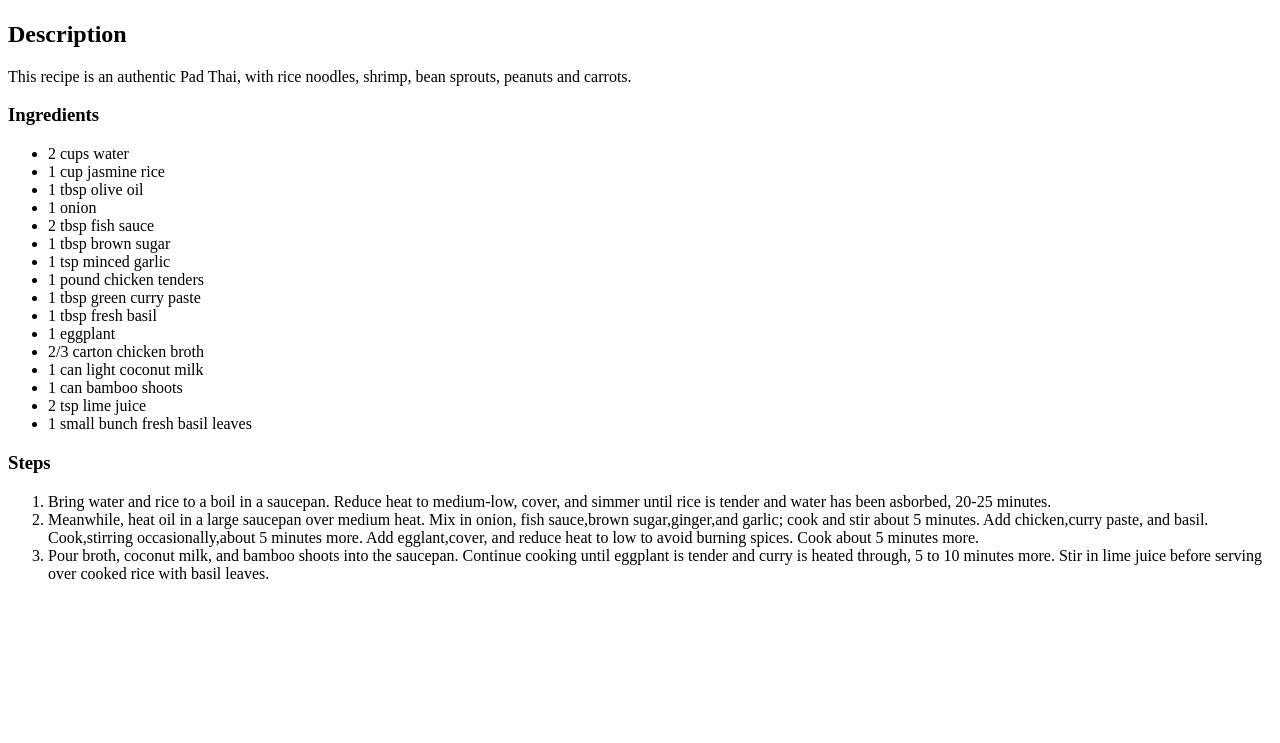
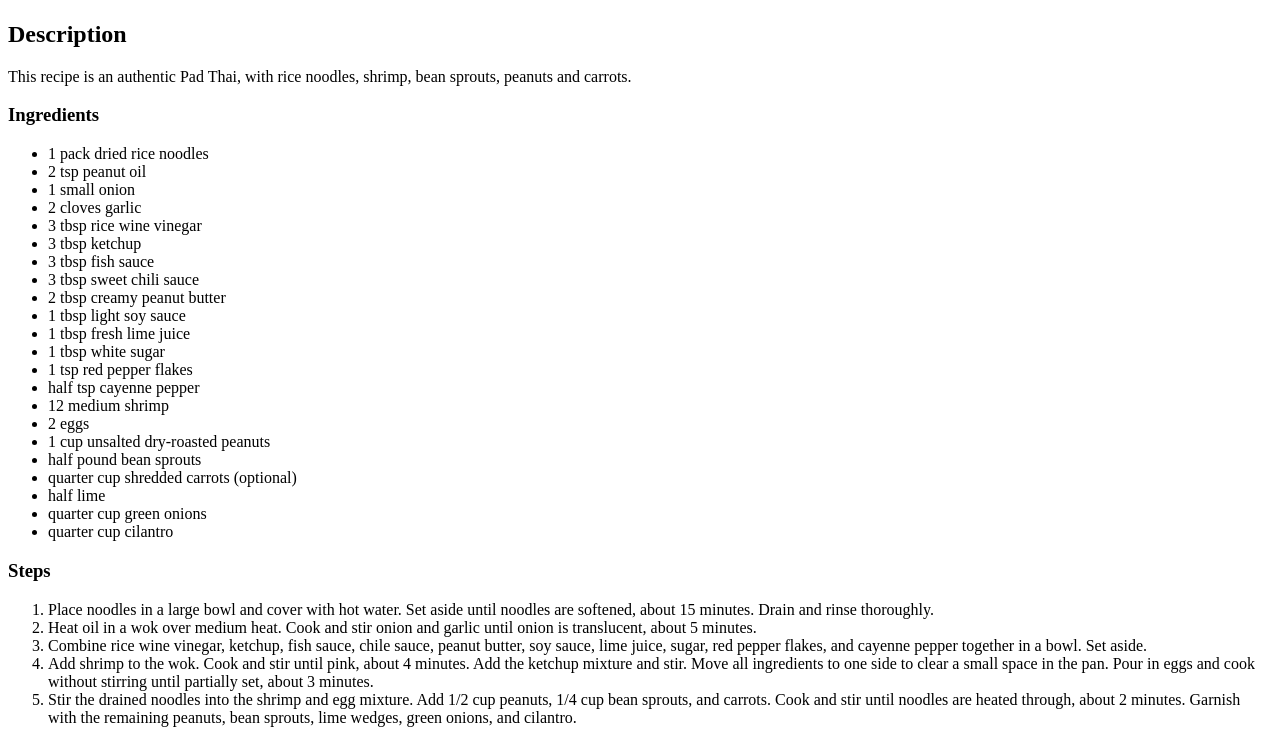
Before and after one commit to Aureatus/odin-recipes, a plain HTML site: page recipes/pad-thai.html in a window 1280 px wide. Shown: the part 483-1226 px from the top of the page. Before the commit the page ends 1082 px from the top, so only its background shows below. Drawn offline with Linux system fonts and the light colour scheme.

Commit message:
Completed green-thai-curry, pad-thai and tom-yum

```diff
--- a/recipes/pad-thai.html
+++ b/recipes/pad-thai.html
@@ -19,44 +19,61 @@
 
     <h3>Ingredients</h3>
         <ul>
-            <li>2 cups water</li>
-            <li>1 cup jasmine rice</li>
-            <li>1 tbsp olive oil</li>
-            <li>1 onion</li>
-            <li>2 tbsp fish sauce</li>
-            <li>1 tbsp brown sugar</li>
-            <li>1 tsp minced garlic</li>
-            <li>1 pound chicken tenders</li>
-            <li>1 tbsp green curry paste</li>
-            <li>1 tbsp fresh basil</li>
-            <li>1 eggplant</li>
-            <li>2/3 carton chicken broth</li>
-            <li>1 can light coconut milk</li>
-            <li>1 can bamboo shoots</li>
-            <li>2 tsp lime juice</li>
-            <li>1 small bunch fresh basil leaves</li>
+            <li>1 pack dried rice noodles</li>
+            <li>2 tsp peanut oil</li>
+            <li>1 small onion</li>
+            <li>2 cloves garlic</li>
+            <li>3 tbsp rice wine vinegar</li>
+            <li>3 tbsp ketchup</li>
+            <li>3 tbsp fish sauce</li>
+            <li>3 tbsp sweet chili sauce</li>
+            <li>2 tbsp creamy peanut butter</li>
+            <li>1 tbsp light soy sauce</li>
+            <li>1 tbsp fresh lime juice</li>
+            <li>1 tbsp white sugar</li>
+            <li>1 tsp red pepper flakes</li>
+            <li>half tsp cayenne pepper</li>
+            <li>12 medium shrimp</li>
+            <li>2 eggs</li>
+            <li>1 cup unsalted dry-roasted peanuts</li>
+            <li>half pound bean sprouts</li>
+            <li>quarter cup shredded carrots (optional)</li>
+            <li>half lime</li>
+            <li>quarter cup green onions</li>
+            <li>quarter cup cilantro</li>
         </ul>
 
     <h3>Steps</h3>
         <ol>
             <li>
-                Bring water and rice to a boil in a saucepan.
-                Reduce heat to medium-low, cover, and simmer until
-                rice is tender and water has been asborbed, 20-25 minutes.
+                Place noodles in a large bowl and cover with hot water.
+                Set aside until noodles are softened, about 15 minutes.
+                Drain and rinse thoroughly.
             </li>
             <li>
-                Meanwhile, heat oil in a large saucepan over medium heat.
-                Mix in onion, fish sauce,brown sugar,ginger,and garlic;
-                cook and stir about 5 minutes. Add chicken,curry paste,
-                and basil. Cook,stirring occasionally,about 5 minutes more.
-                Add egglant,cover, and reduce heat to low to avoid burning
-                spices. Cook about 5 minutes more.
+                Heat oil in a wok over medium heat.
+                Cook and stir onion and garlic until onion is translucent,
+                about 5 minutes.
             </li>
             <li>
-                Pour broth, coconut milk, and bamboo shoots into the
-                saucepan. Continue cooking until eggplant is tender and
-                curry is heated through, 5 to 10 minutes more. Stir in lime
-                juice before serving over cooked rice with basil leaves.
+                Combine rice wine vinegar, ketchup, fish sauce, chile sauce,
+                peanut butter, soy sauce, lime juice, sugar,
+                red pepper flakes, and cayenne pepper together in a bowl.
+                Set aside.
+            </li>
+            <li>
+                Add shrimp to the wok. Cook and stir until pink, about
+                4 minutes. Add the ketchup mixture and stir. Move all
+                ingredients to one side to clear a small space in the pan.
+                Pour in eggs and cook without stirring until
+                partially set, about 3 minutes.
+            </li>
+            <li>
+                Stir the drained noodles into the shrimp and egg mixture.
+                Add 1/2 cup peanuts, 1/4 cup bean sprouts, and carrots.
+                Cook and stir until noodles are heated through,
+                about 2 minutes. Garnish with the remaining peanuts,
+                bean sprouts, lime wedges, green onions, and cilantro.
             </li>
         </ol>
 </body>
```
Also changed, not shown: recipes/tom-yum.html (+56 -1 lines).
